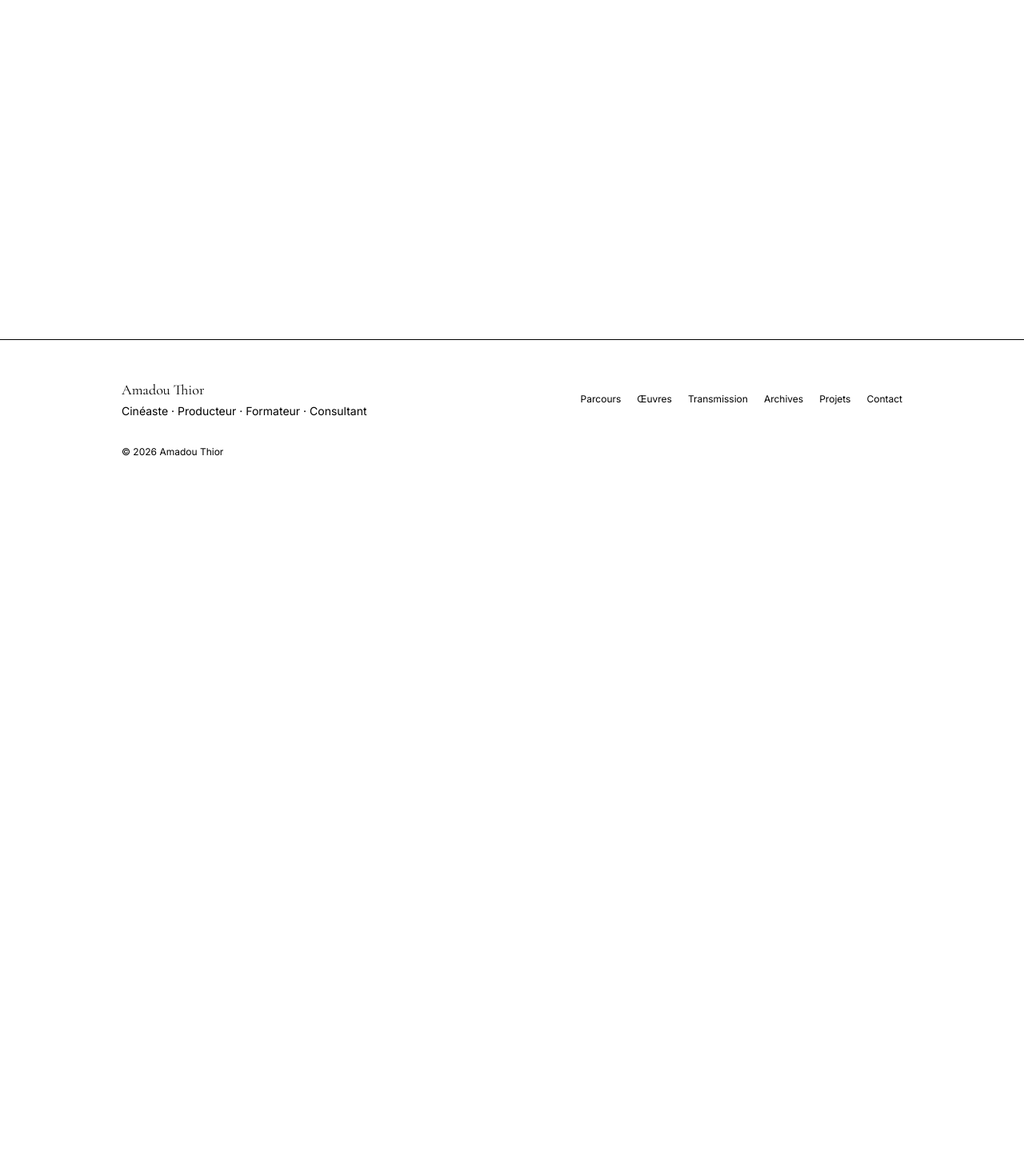
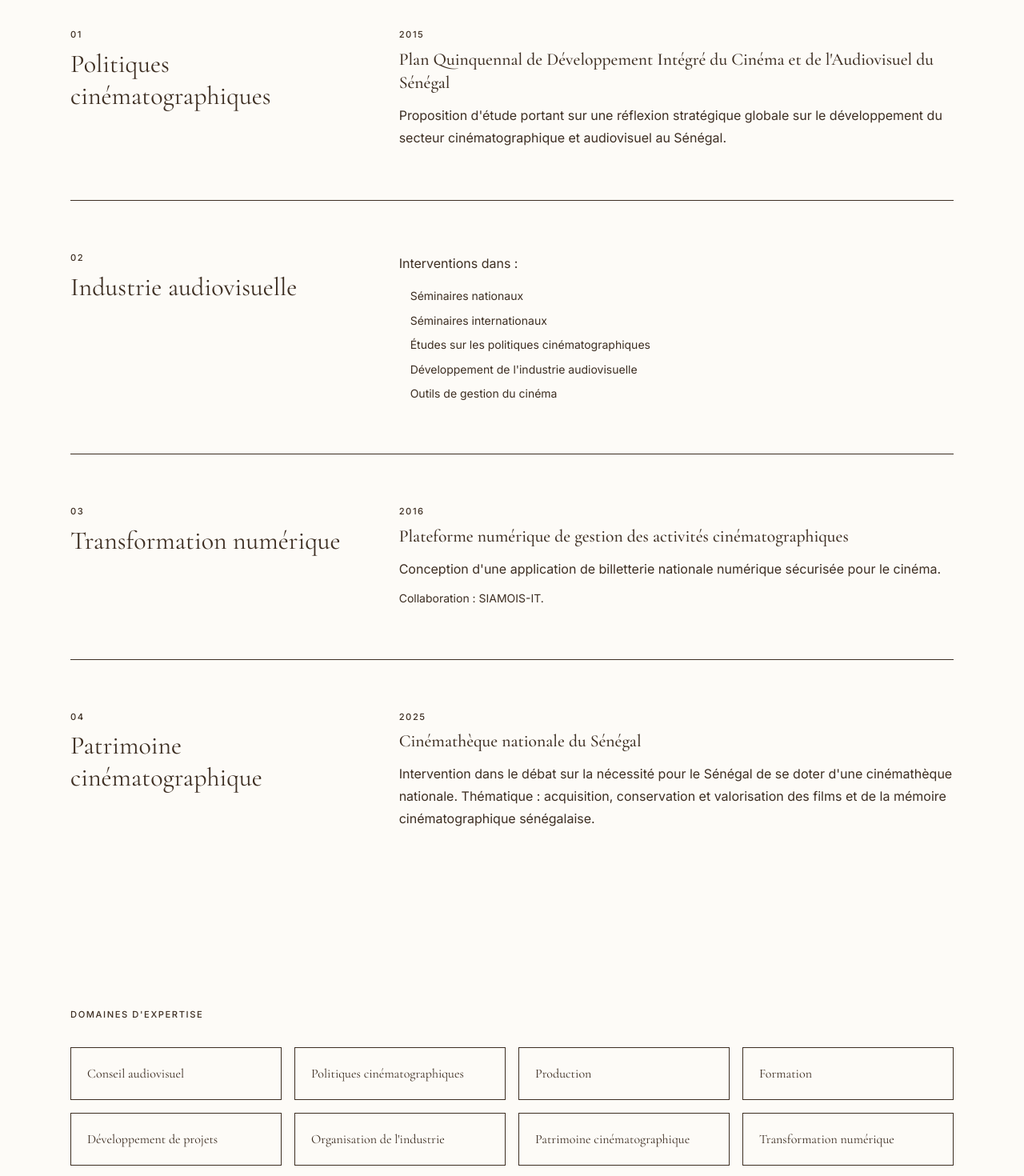
Before and after one commit to Kelluwurus/amadouthior, a Next.js app: page /expertise in a window 1280 px wide. Before the commit this address had no page. Shown: the part 440-1910 px from the top of the page at 80% size. Before the commit the page ends 1045 px from the top, so only its background shows below. Built offline with nearby package versions, Linux system fonts and the light colour scheme.

Commit message:
remplissage avec les donnees des pages expertise

```diff
--- /dev/null
+++ b/src/app/expertise/page.tsx
@@ -0,0 +1,180 @@
+import type { Metadata } from "next";
+import Container from "@/components/ui/Container";
+import Reveal from "@/components/ui/Reveal";
+
+export const metadata: Metadata = {
+  title: "Expertise",
+  description:
+    "Politiques cinématographiques, industrie audiovisuelle, transformation numérique et patrimoine. L'expertise d'Amadou Thior au service du secteur.",
+};
+
+const expertises = [
+  "Conseil audiovisuel",
+  "Politiques cinématographiques",
+  "Production",
+  "Formation",
+  "Développement de projets",
+  "Organisation de l'industrie",
+  "Patrimoine cinématographique",
+  "Transformation numérique",
+];
+
+export default function ExpertisePage() {
+  return (
+    <>
+      {/* HERO */}
+      <section className="pt-36 md:pt-44 pb-16 md:pb-20">
+        <Container narrow>
+          <Reveal>
+            <p className="text-meta text-[--color-accent] mb-4">Expertise</p>
+            <h1 className="text-h1 mb-6 max-w-2xl">
+              Penser le cinéma au-delà de l&apos;écran
+            </h1>
+            <p className="text-body text-[--color-fg-muted] max-w-xl leading-relaxed">
+              Son expérience ne se limite pas à la réalisation et à la
+              production. Amadou Thior intervient également sur les questions de
+              politiques cinématographiques, de développement de l&apos;industrie
+              audiovisuelle, de formation et de transformation numérique du
+              secteur.
+            </p>
+          </Reveal>
+        </Container>
+      </section>
+
+      {/* 4 AXES */}
+      <section className="pb-16 md:pb-20">
+        <Container>
+          <div className="space-y-16">
+            {/* 1. Politiques cinématographiques */}
+            <Reveal>
+              <div className="grid grid-cols-1 lg:grid-cols-[1fr_2fr] gap-8 lg:gap-16">
+                <div>
+                  <span className="text-meta text-[--color-accent] block mb-2">01</span>
+                  <h2 className="text-h2">Politiques cinématographiques</h2>
+                </div>
+                <div>
+                  <span className="text-meta text-[--color-accent] block mb-2">2015</span>
+                  <h3 className="text-h3 mb-3">
+                    Plan Quinquennal de Développement Intégré du Cinéma et de
+                    l&apos;Audiovisuel du Sénégal
+                  </h3>
+                  <p className="text-body text-[--color-fg-muted] leading-relaxed">
+                    Proposition d&apos;étude portant sur une réflexion stratégique
+                    globale sur le développement du secteur cinématographique et
+                    audiovisuel au Sénégal.
+                  </p>
+                </div>
+              </div>
+            </Reveal>
+
+            <div className="border-t border-[--color-border]" />
+
+            {/* 2. Industrie audiovisuelle */}
+            <Reveal>
+              <div className="grid grid-cols-1 lg:grid-cols-[1fr_2fr] gap-8 lg:gap-16">
+                <div>
+                  <span className="text-meta text-[--color-accent] block mb-2">02</span>
+                  <h2 className="text-h2">Industrie audiovisuelle</h2>
+                </div>
+                <div>
+                  <p className="text-body text-[--color-fg-muted] leading-relaxed mb-4">
+                    Interventions dans :
+                  </p>
+                  <ul className="space-y-2">
+                    {[
+                      "Séminaires nationaux",
+                      "Séminaires internationaux",
+                      "Études sur les politiques cinématographiques",
+                      "Développement de l'industrie audiovisuelle",
+                      "Outils de gestion du cinéma",
+                    ].map((item) => (
+                      <li
+                        key={item}
+                        className="text-caption text-[--color-fg-muted] flex items-center gap-2.5"
+                      >
+                        <span className="w-1 h-1 rounded-full bg-[--color-accent-muted] shrink-0" />
+                        {item}
+                      </li>
+                    ))}
+                  </ul>
+                </div>
+              </div>
+            </Reveal>
+
+            <div className="border-t border-[--color-border]" />
+
+            {/* 3. Transformation numérique */}
+            <Reveal>
+              <div className="grid grid-cols-1 lg:grid-cols-[1fr_2fr] gap-8 lg:gap-16">
+                <div>
+                  <span className="text-meta text-[--color-accent] block mb-2">03</span>
+                  <h2 className="text-h2">Transformation numérique</h2>
+                </div>
+                <div>
+                  <span className="text-meta text-[--color-accent] block mb-2">2016</span>
+                  <h3 className="text-h3 mb-3">
+                    Plateforme numérique de gestion des activités
+                    cinématographiques
+                  </h3>
+                  <p className="text-body text-[--color-fg-muted] leading-relaxed mb-3">
+                    Conception d&apos;une application de billetterie nationale
+                    numérique sécurisée pour le cinéma.
+                  </p>
+                  <p className="text-caption text-[--color-fg-subtle]">
+                    Collaboration : SIAMOIS-IT.
+                  </p>
+                </div>
+              </div>
+            </Reveal>
+
+            <div className="border-t border-[--color-border]" />
+
+            {/* 4. Patrimoine cinématographique */}
+            <Reveal>
+              <div className="grid grid-cols-1 lg:grid-cols-[1fr_2fr] gap-8 lg:gap-16">
+                <div>
+                  <span className="text-meta text-[--color-accent] block mb-2">04</span>
+                  <h2 className="text-h2">Patrimoine cinématographique</h2>
+                </div>
+                <div>
+                  <span className="text-meta text-[--color-accent] block mb-2">2025</span>
+                  <h3 className="text-h3 mb-3">
+                    Cinémathèque nationale du Sénégal
+                  </h3>
+                  <p className="text-body text-[--color-fg-muted] leading-relaxed">
+                    Intervention dans le débat sur la nécessité pour le Sénégal
+                    de se doter d&apos;une cinémathèque nationale. Thématique :
+                    acquisition, conservation et valorisation des films et de la
+                    mémoire cinématographique sénégalaise.
+                  </p>
+                </div>
+              </div>
+            </Reveal>
+          </div>
+        </Container>
+      </section>
+
+      {/* EXPERTISES (cartes) */}
+      <section className="section-py bg-[--color-surface]">
+        <Container>
+          <Reveal>
+            <p className="text-meta text-[--color-accent] mb-8">
+              Domaines d&apos;expertise
+            </p>
+          </Reveal>
+          <div className="grid grid-cols-2 md:grid-cols-4 gap-4">
+            {expertises.map((exp, i) => (
+              <Reveal key={exp} delay={i * 40}>
+                <div className="border border-[--color-border] bg-[--color-bg] p-5 transition-colors duration-300 hover:border-[--color-accent]/30">
+                  <p className="font-[family-name:var(--font-cormorant)] text-base text-[--color-fg]">
+                    {exp}
+                  </p>
+                </div>
+              </Reveal>
+            ))}
+          </div>
+        </Container>
+      </section>
+    </>
+  );
+}
--- a/src/content/site.ts
+++ b/src/content/site.ts
@@ -35,6 +35,7 @@ export const mainNav: NavLink[] = [
   { label: "Parcours", href: "/parcours" },
   { label: "Œuvres", href: "/oeuvre" },
   { label: "Transmission", href: "/transmission" },
+  { label: "Expertise", href: "/expertise" },
   { label: "Archives", href: "/archives" },
   { label: "Projets", href: "/projets" },
   { label: "Contact", href: "/contact" },
```
